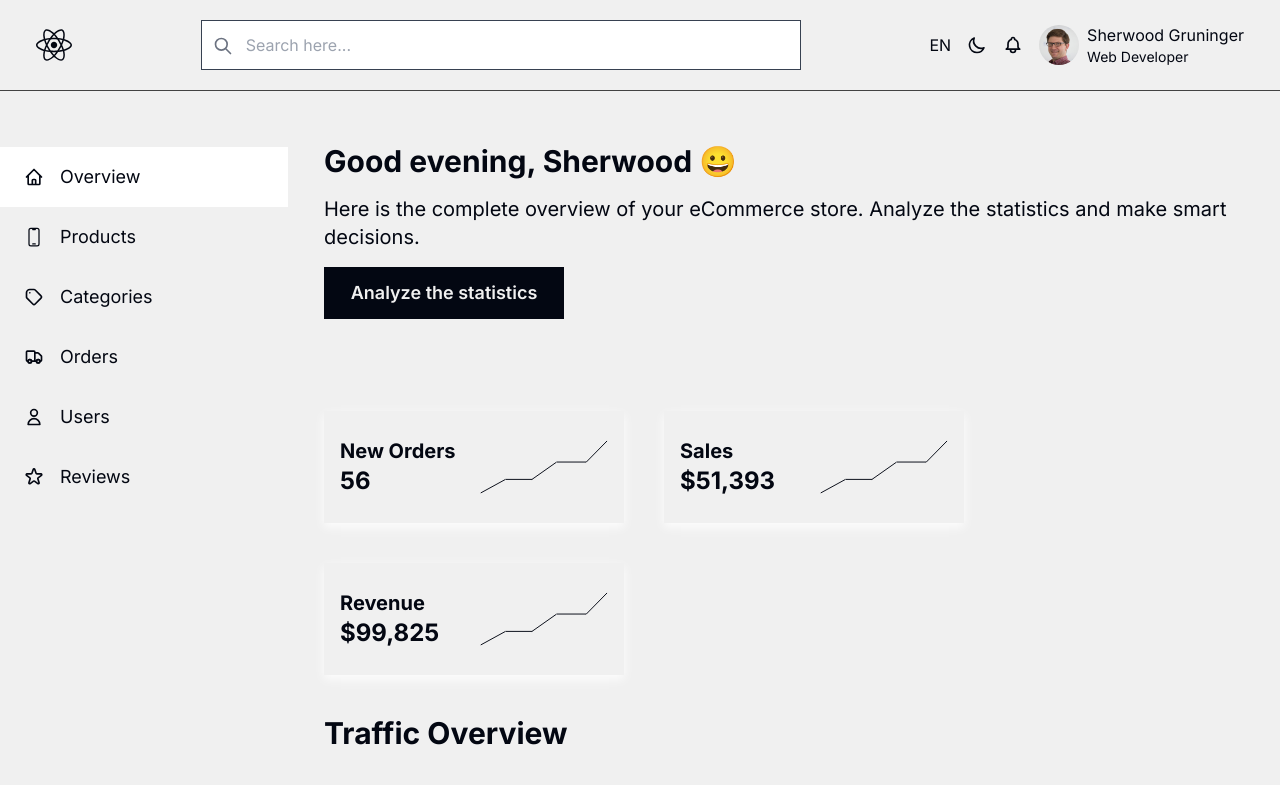
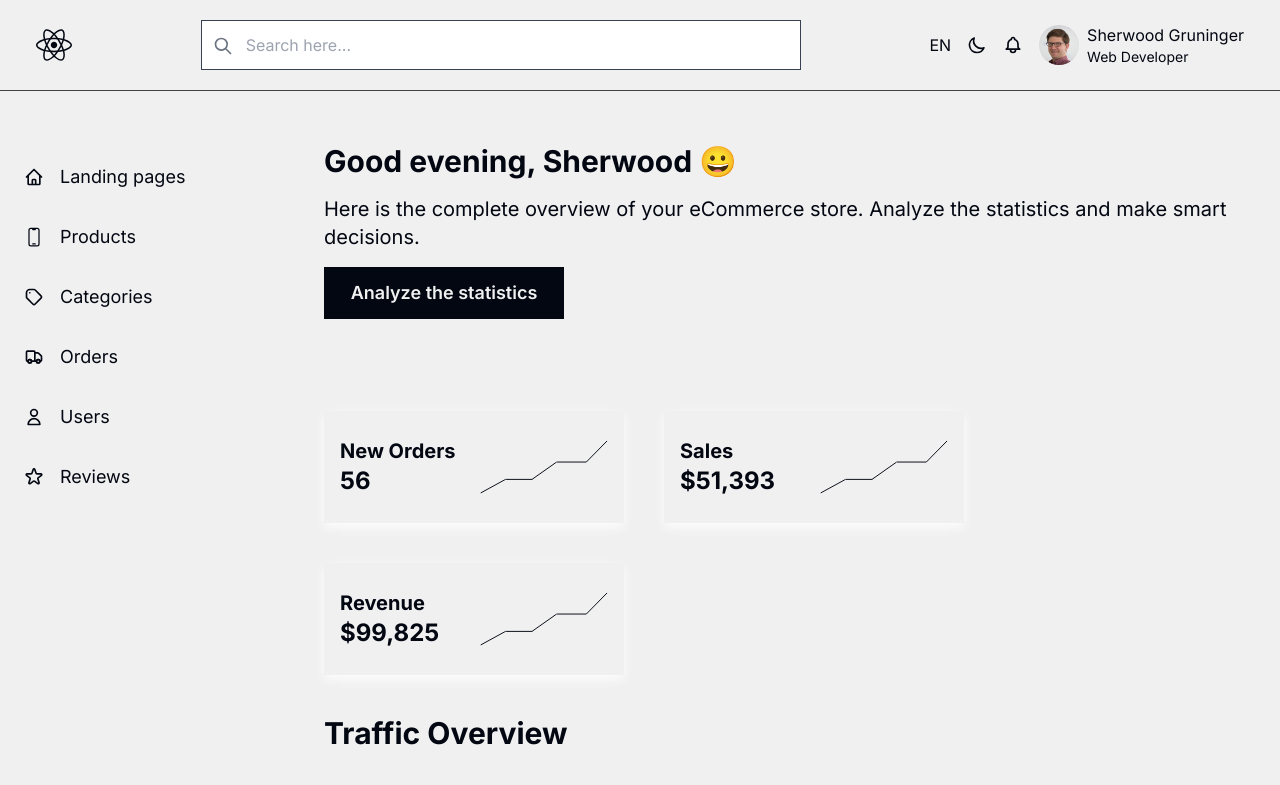
Before and after one commit to Kuzma02/Free-Admin-Dashboard, a React (Vite) app: page / in a window 1280 px wide. Shown: the top 785 px of the page. Built offline with nearby package versions, Linux system fonts and the light colour scheme.

Commit message:
added drowdown button

```diff
--- a/src/components/Sidebar.tsx
+++ b/src/components/Sidebar.tsx
@@ -10,8 +10,10 @@ import { HiOutlineX } from "react-icons/hi";
 import { setSidebar } from "../features/dashboard/dashboardSlice";
 import { HiOutlineUser } from "react-icons/hi";
 import { NavLink } from "react-router-dom";
+import { useState } from "react";
 
 const Sidebar = () => {
+  const [isLandingOpen, setIsLandingOpen] = useState(false);
   const { isSidebarOpen } = useAppSelector((state) => state.dashboard);
   const dispatch = useAppDispatch();
 
@@ -35,6 +37,15 @@ const Sidebar = () => {
           onClick={() => dispatch(setSidebar())}
         />
         <div>
+          <div
+            onClick={() => setIsLandingOpen(() => !isLandingOpen)}
+            className="block flex items-center self-stretch gap-4 py-4 px-6 dark:bg-blackPrimary dark:hover:bg-blackSecondary cursor-pointer max-xl:py-3 dark:text-whiteSecondary hover:bg-white text-blackPrimary bg-whiteSecondary"
+          >
+            <HiOutlineHome className="text-xl" />
+            <span className="text-lg">Landing pages</span>
+          </div>
+          {isLandingOpen && (
+            <div>
               <NavLink
                 to="/"
                 className={(isActiveObj) =>
@@ -42,8 +53,21 @@ const Sidebar = () => {
                 }
               >
                 <HiOutlineHome className="text-xl" />
-            <span className="text-lg">Overview</span>
+                <span className="text-lg">Overview v1</span>
               </NavLink>
+
+              <NavLink
+                to="/landing-v2"
+                className={(isActiveObj) =>
+                  isActiveObj.isActive ? navActiveClass : navInactiveClass
+                }
+              >
+                <HiOutlineHome className="text-xl" />
+                <span className="text-lg">Overview v2</span>
+              </NavLink>
+            </div>
+          )}
+
           <NavLink
             to="/products"
             className={(isActiveObj) =>
```
Lines whose indentation alone changed are shown as unchanged.
